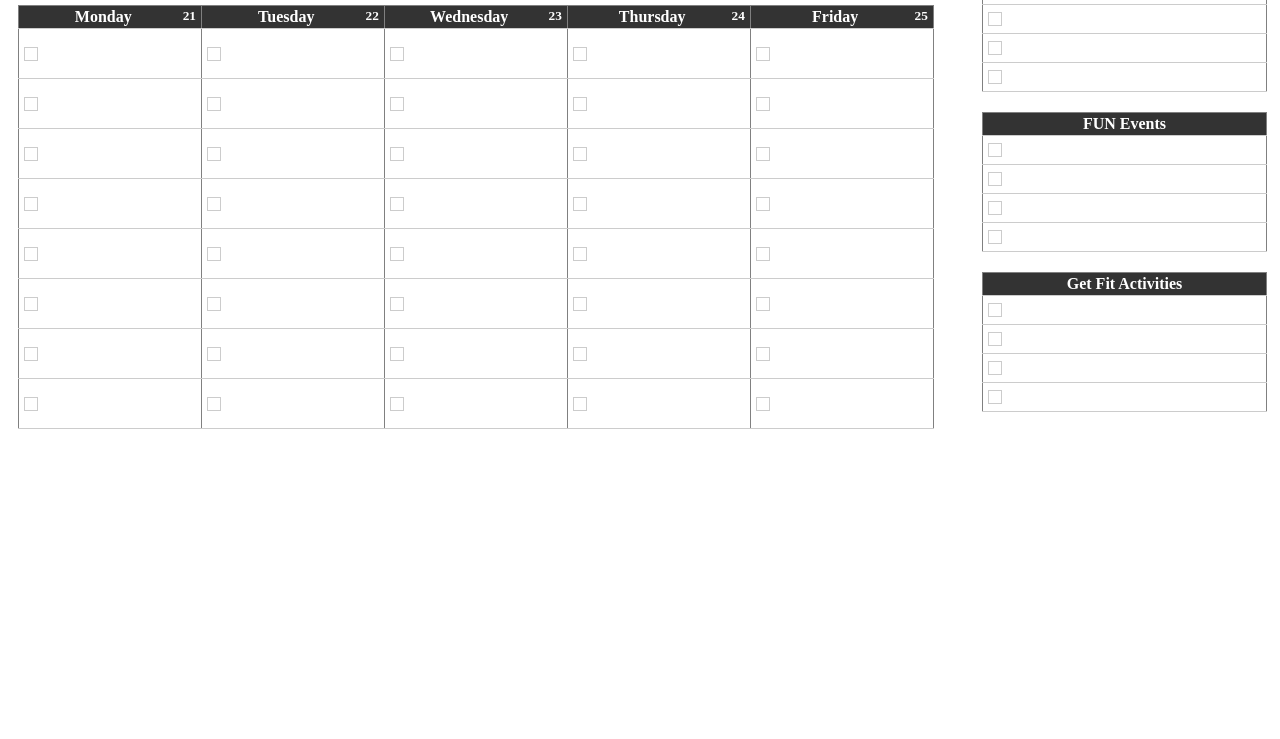
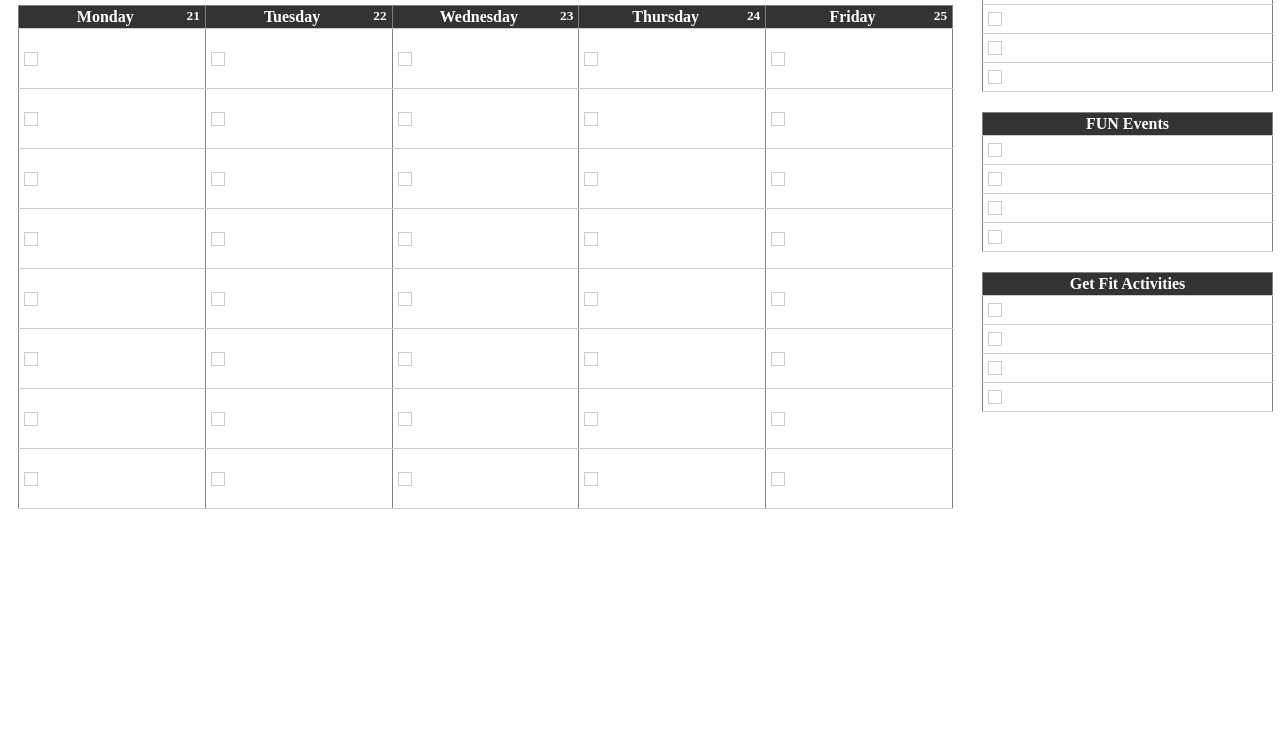
Before and after one commit to fedmich/Printable-Weekly-Todos, a plain HTML site: page 5-day-todos-with-sidebar/index.html in a window 1280 px wide. Shown: the part 61-800 px from the top of the page. Drawn offline with Linux system fonts and the light colour scheme.

Commit message:
increase width/height a bit

```diff
--- a/5-day-todos-with-sidebar/style.css
+++ b/5-day-todos-with-sidebar/style.css
@@ -1,12 +1,12 @@
 .day{
-	height:50px;
+	height:60px;
 	width: 20%;
 }
 table.gray {
 	border-collapse: collapse;
 	margin-right:10px;
 	margin-left:10px;
-	width:95%;
+	width:97%;
 }
 table.gray th { background: #333; color: #fff; }
 table.gray th a{color: #0099CC;}
```
